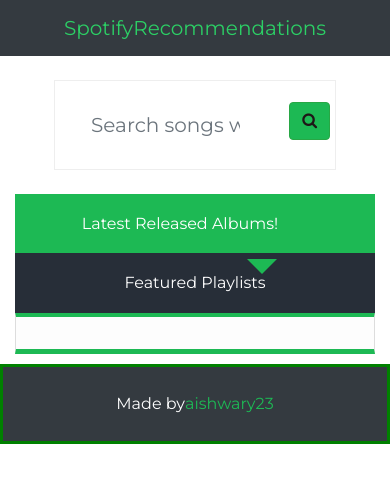
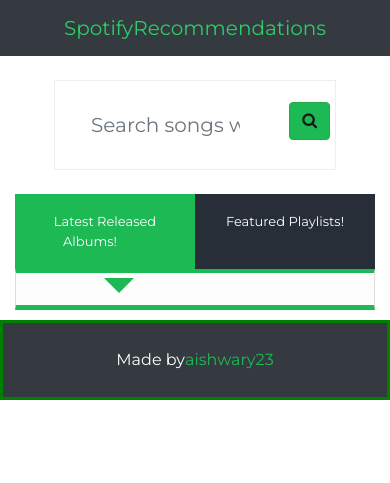
Before and after one commit to ayushkx/spotify-search-recommend, a PHP site: page / in a window 390 px wide. Shown: the top 483 px of the page. Run offline with PHP 8.4, Linux system fonts and the light colour scheme; some libraries are stand-ins or nearby versions.

Commit message:
Minor Changes

```diff
--- a/css/style.css
+++ b/css/style.css
@@ -114,6 +114,7 @@ body {
       color:#fff;
       background:#272e38;
       border-radius:0;
+      font-size: small;
   }
 
   nav > div a.nav-item.nav-link.active:after
@@ -143,6 +144,7 @@ body {
       color:#fff!important;
       border-radius:0!important;
       transition:background 0.20s linear;
+      font-size: small;
   }
 
   .btn-success{
@@ -173,3 +175,9 @@ body {
     min-height: 80px;
     border: 3px solid green;
   }
+  @media (max-width: 767px) {
+    .nav-tabs.nav-justified > div {
+      float: left;
+      width: 50%;
+    }
+  }
--- a/js/script.js
+++ b/js/script.js
@@ -135,7 +135,7 @@ function home() {
             console.log("error");
         },
     });
-    document.getElementsByClassName("content-parent")[0].innerHTML = '<div class="row"> <div class="col-xs-12 " style="width: 100%;"  > <nav> <div class="nav nav-tabs nav-fill" id="nav-tab" role="tablist"> <a class="nav-item nav-link active" id="latest-album-tab" data-toggle="tab" href="#latest-album" role="tab" aria-controls="latest-album" aria-selected="true">Latest Released Albums!</a> <a class="nav-item nav-link" id="featured-playlist-tab" data-toggle="tab" href="#featured-playlist" role="tab" aria-controls="featured-playlist" aria-selected="false">Featured Playlists</a> </div> </nav> <div class="tab-content py-3 px-3 px-sm-0" id="nav-tabContent"> <div class="tab-pane fade show active" id="latest-album" role="tabpanel" aria-labelledby="latest-album-tab"> </div> <div class="tab-pane fade" id="featured-playlist" role="tabpanel" aria-labelledby="featured-playlist-tab"> </div> </div> </div> </div>';
+    document.getElementsByClassName("content-parent")[0].innerHTML = '<div class="row"> <div class="col-xs-12 " style="width: 100%;"  > <nav> <div class="nav nav-tabs nav-justified nav-fill" id="nav-tab" role="tablist"> <a class="nav-item nav-link active" id="latest-album-tab" data-toggle="tab" href="#latest-album" role="tab" aria-controls="latest-album" aria-selected="true">Latest Released Albums!</a> <a class="nav-item nav-link" id="featured-playlist-tab" data-toggle="tab" href="#featured-playlist" role="tab" aria-controls="featured-playlist" aria-selected="false">Featured Playlists!</a> </div> </nav> <div class="tab-content py-3 px-3 px-sm-0" id="nav-tabContent"> <div class="tab-pane fade show active" id="latest-album" role="tabpanel" aria-labelledby="latest-album-tab"> </div> <div class="tab-pane fade" id="featured-playlist" role="tabpanel" aria-labelledby="featured-playlist-tab"> </div> </div> </div> </div>';
 
 }
 
```
